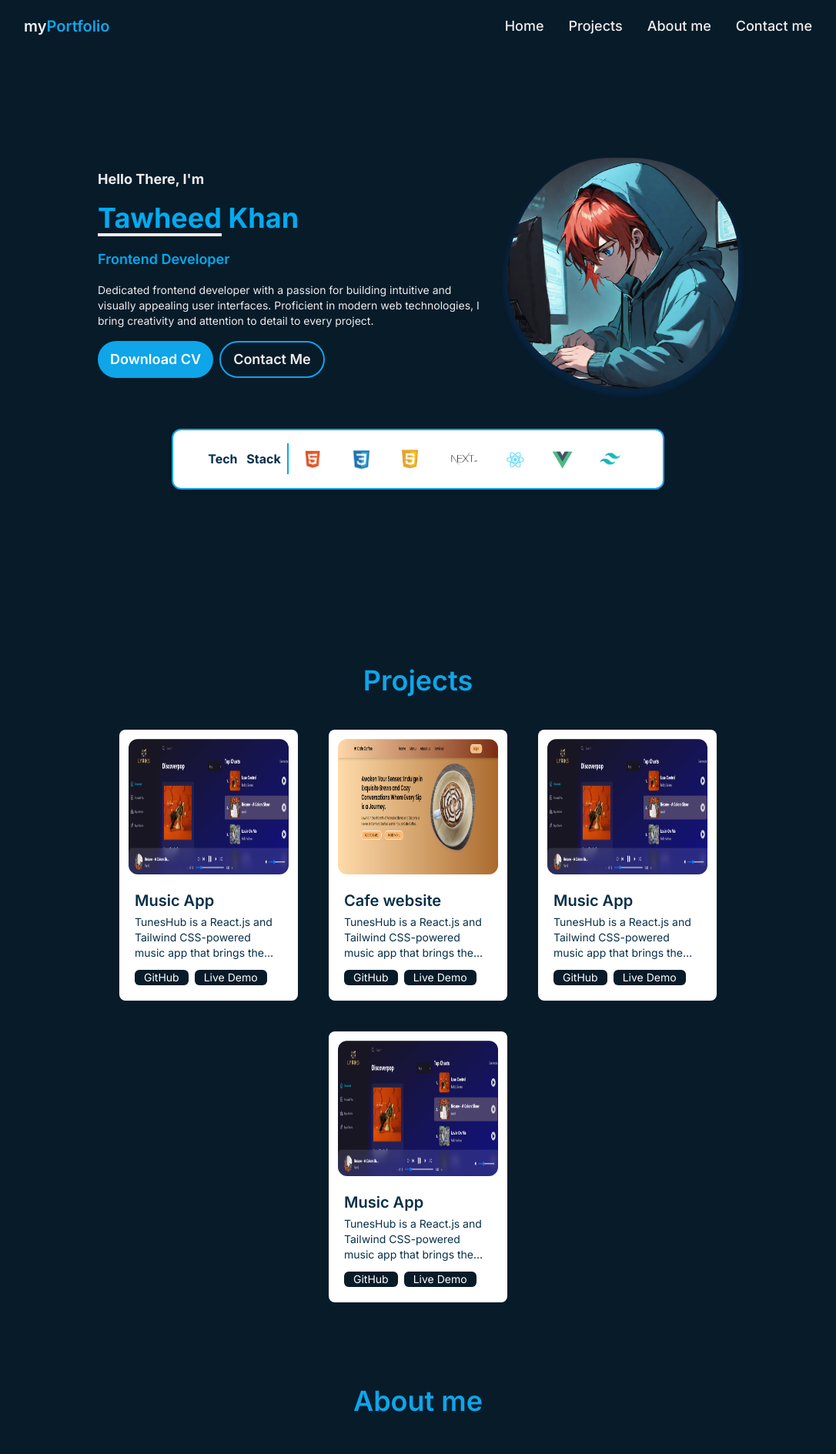
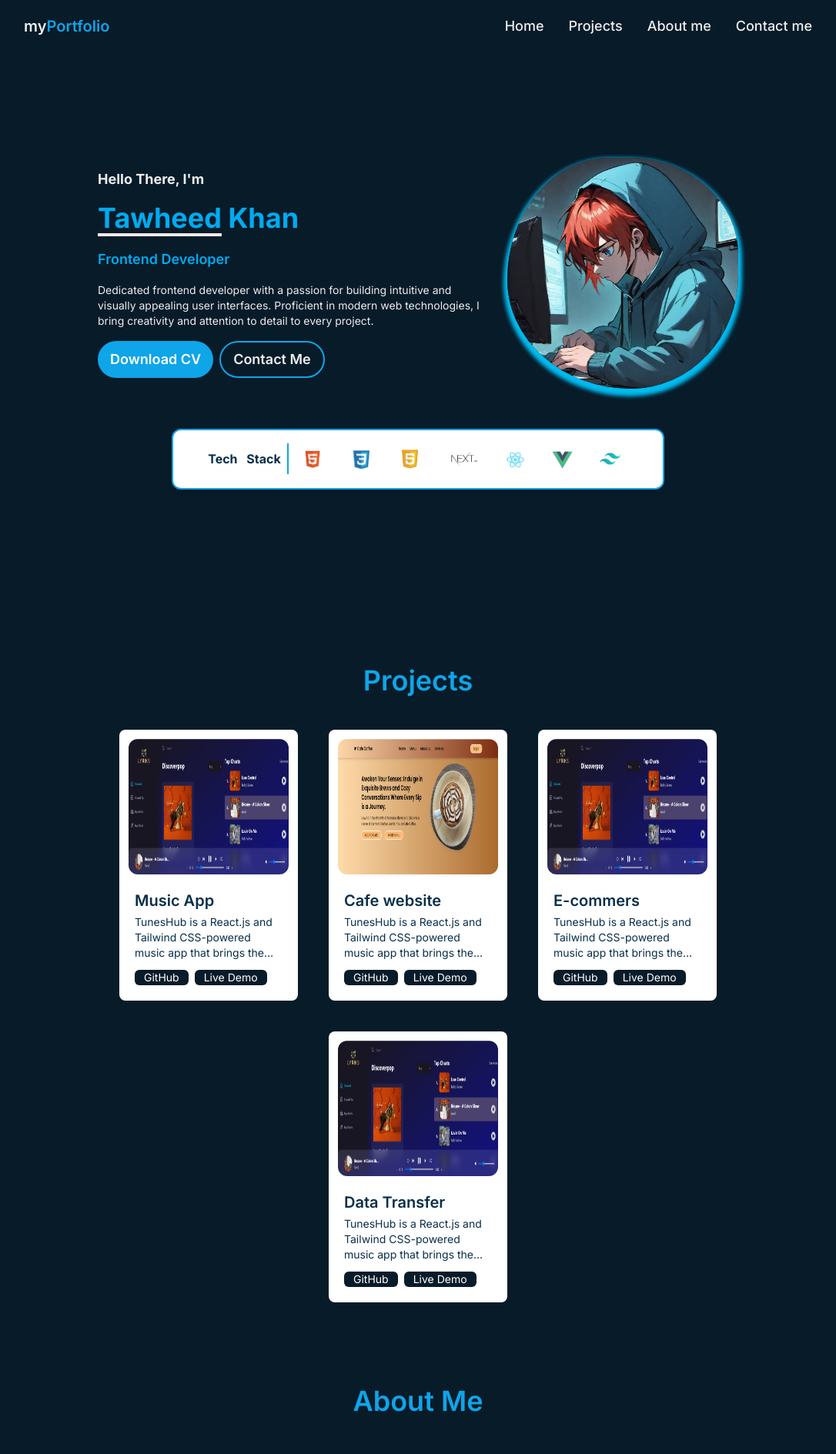
Before and after one commit to khantawheed/myportfolio, a Next.js app: page / in a window 1280 px wide. Shown: the top 1889 px of the page at 77% size, without its empty margins (97-1183 px from the left). Built offline with nearby package versions, Linux system fonts and the light colour scheme.

Commit message:
small ui changes

```diff
--- a/src/app/globals.css
+++ b/src/app/globals.css
@@ -19,7 +19,7 @@
   animation: wordPrinting 2s steps(22) infinite;
 }
 .my-photo-animation{
-box-shadow: 0 5px 5px 5px rgba(13, 110,253, 0.1);
+box-shadow: 0 5px 5px 5px rgba(0, 200, 255, 0.927);
 animation: myphotoanimation 5s ease-in-out infinite;
 transition: all 1s ease-in-out;
 }
--- a/src/pages/Component/AboutComponent.js
+++ b/src/pages/Component/AboutComponent.js
@@ -5,7 +5,7 @@ import Image from 'next/image';
 const AboutComponent = () => {
   return (
     <div className='min-h-screen flex flex-col items-center lg:px-52 px-5 bg-[#081b29]'>
-      <h1 className='font-semibold text-center text-4xl mb-8 mt-16 text-sky-500'>About me</h1>
+      <h1 className='font-semibold text-center text-4xl mb-8 mt-16 text-sky-500'>About Me</h1>
       <div className='flex flex-col lg:flex-row items-center lg:gap-8'>
         <div className='w-full lg:w-2/4 mb-10 lg:mb-0'> {/* Added margin-bottom for mobile */}
           <Image
--- a/src/pages/Component/ProjectsComponent.js
+++ b/src/pages/Component/ProjectsComponent.js
@@ -10,8 +10,8 @@ const ProjectsComponent = () => {
       <div className='flex flex-wrap pb-8 gap-4 justify-center lg:flex-row'>
         <ProjectCard title="Music App" img={music} value="TunesHub is a React.js and Tailwind CSS-powered music app that brings the latest chart-toppers and releases to your fingertips. With React Redux for seamless state management and Rapid API integration, it delivers real-time updates for a dynamic user experience. Dive into top charts, discover new tracks, and create personalized playlists—all in a sleek and user-friendly interface. Immerse yourself in the world of music with TunesHub, where React.js meets top-notch design for an unparalleled listening journey." />
         <ProjectCard title="Cafe website" img={coffee} value="TunesHub is a React.js and Tailwind CSS-powered music app that brings the latest chart-toppers and releases to your fingertips. With React Redux for seamless state management and Rapid API integration, it delivers real-time updates for a dynamic user experience. Dive into top charts, discover new tracks, and create personalized playlists—all in a sleek and user-friendly interface. Immerse yourself in the world of music with TunesHub, where React.js meets top-notch design for an unparalleled listening journey." />
-        <ProjectCard title="Music App" img={music} value="TunesHub is a React.js and Tailwind CSS-powered music app that brings the latest chart-toppers and releases to your fingertips. With React Redux for seamless state management and Rapid API integration, it delivers real-time updates for a dynamic user experience. Dive into top charts, discover new tracks, and create personalized playlists—all in a sleek and user-friendly interface. Immerse yourself in the world of music with TunesHub, where React.js meets top-notch design for an unparalleled listening journey." />
-        <ProjectCard title="Music App" img={music} value="TunesHub is a React.js and Tailwind CSS-powered music app that brings the latest chart-toppers and releases to your fingertips. With React Redux for seamless state management and Rapid API integration, it delivers real-time updates for a dynamic user experience. Dive into top charts, discover new tracks, and create personalized playlists—all in a sleek and user-friendly interface. Immerse yourself in the world of music with TunesHub, where React.js meets top-notch design for an unparalleled listening journey." />
+        <ProjectCard title="E-commers" img={music} value="TunesHub is a React.js and Tailwind CSS-powered music app that brings the latest chart-toppers and releases to your fingertips. With React Redux for seamless state management and Rapid API integration, it delivers real-time updates for a dynamic user experience. Dive into top charts, discover new tracks, and create personalized playlists—all in a sleek and user-friendly interface. Immerse yourself in the world of music with TunesHub, where React.js meets top-notch design for an unparalleled listening journey." />
+        <ProjectCard title="Data Transfer" img={music} value="TunesHub is a React.js and Tailwind CSS-powered music app that brings the latest chart-toppers and releases to your fingertips. With React Redux for seamless state management and Rapid API integration, it delivers real-time updates for a dynamic user experience. Dive into top charts, discover new tracks, and create personalized playlists—all in a sleek and user-friendly interface. Immerse yourself in the world of music with TunesHub, where React.js meets top-notch design for an unparalleled listening journey." />
       </div>
     </div>
   );
```
